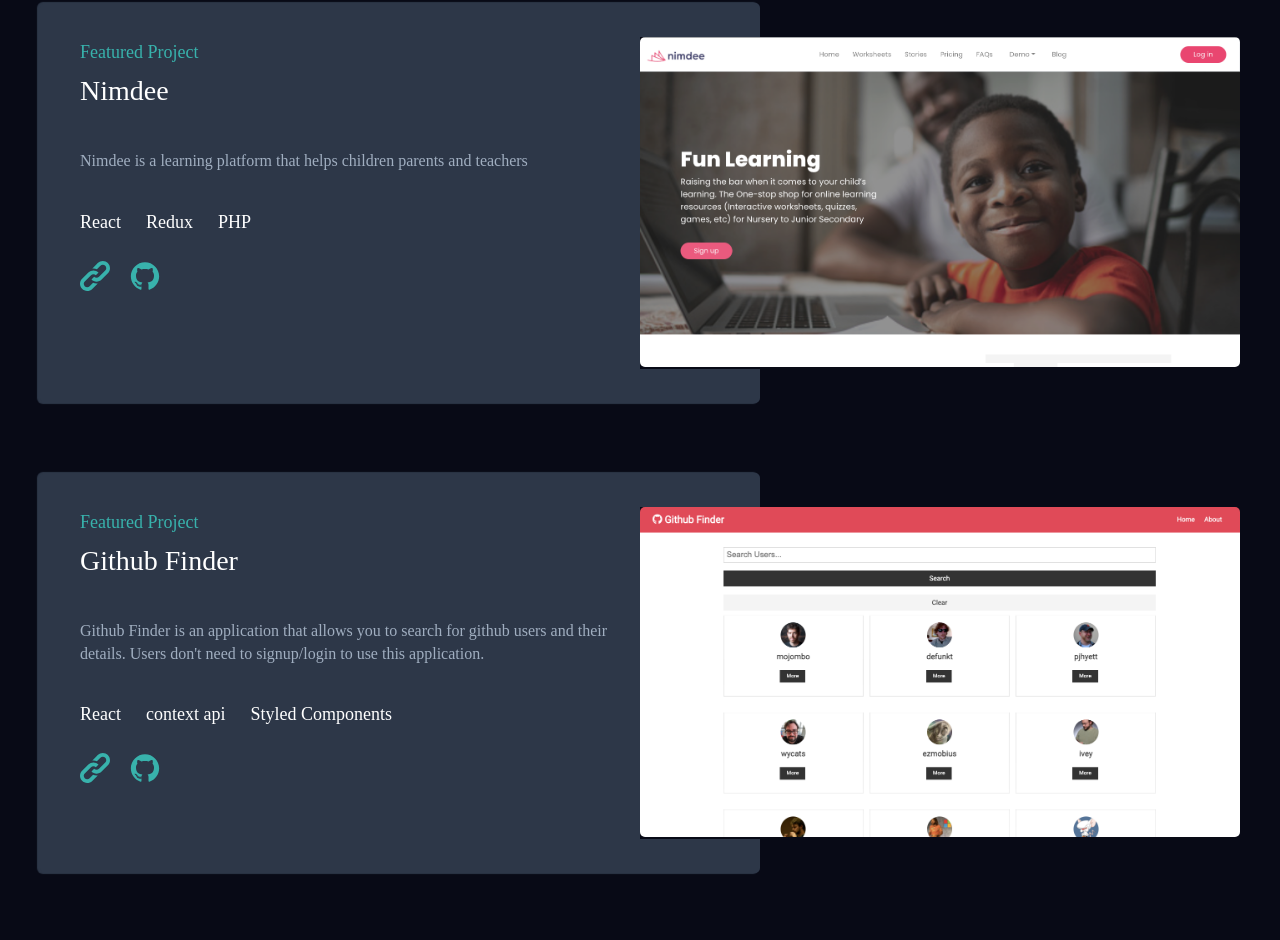
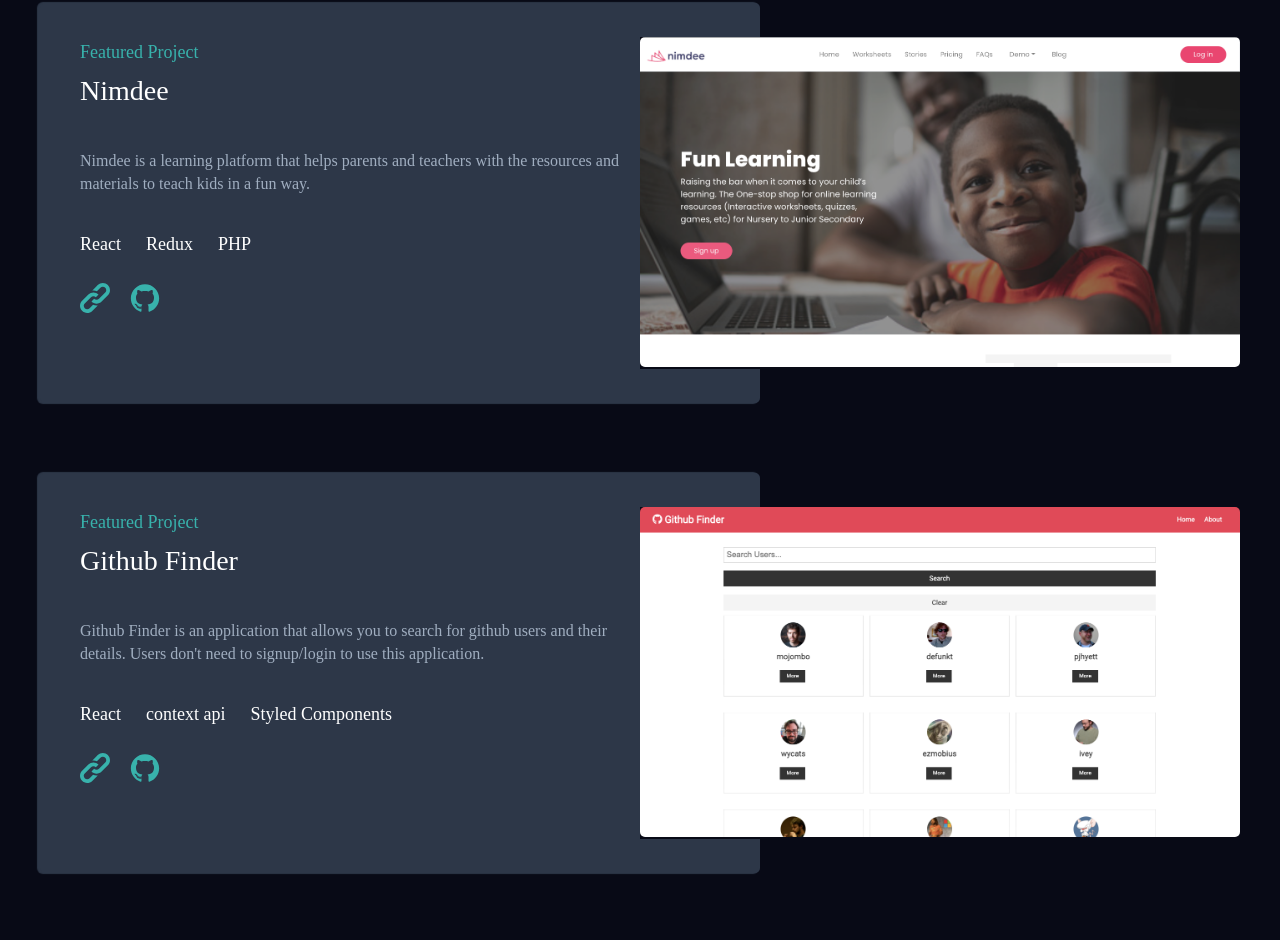
Before and after one commit to coolbuhzor/portfolio, a React (Create React App) app: page / in a window 1280 px wide. Shown: the part 3179-4119 px from the top of the page. Built offline with nearby package versions, Linux system fonts and the light colour scheme; the HTML template or start-up script is replaced by a standard one.

Commit message:
few edits on project section

```diff
--- a/src/components/Projects.js
+++ b/src/components/Projects.js
@@ -211,7 +211,7 @@ const projects = [
   {
     title: "Nimdee",
     description:
-      "Nimdee is a learning platform that helps children parents and teachers",
+      "Nimdee is a learning platform that helps parents and teachers with the resources and materials to teach kids in a fun way.",
     languages: ["React", "Redux", "PHP"],
     webLink: "https://nimdee.com/",
     githubLink: "https://github.com/9ijakidArchitect/NimdeeReact.git",
```
